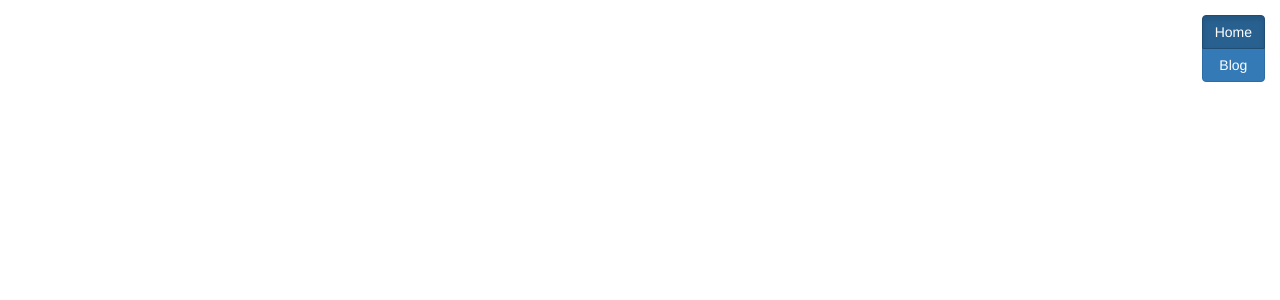
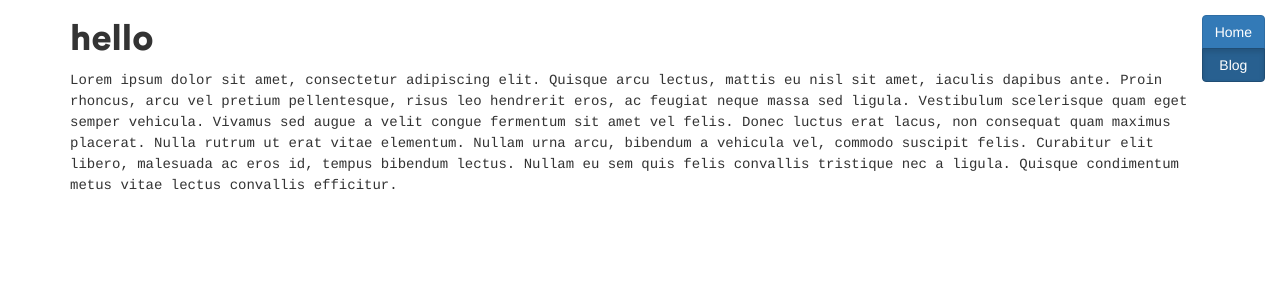
Before and after one commit to mauq/portfolio, a Jekyll site: the page built from _posts/2017-06-30-my-first-post.markdown, in a window 1280 px wide. Shown: the top 300 px of the page. Built offline with Jekyll 4.4.1, drawn with Linux system fonts in a browser that asks for light colours; nearby versions of some CDN libraries.

Commit message:
post structure works. just style individual post page, get color pallette, and get links for selected projects. then ready for master

```diff
--- a/_config.yml
+++ b/_config.yml
@@ -24,6 +24,8 @@
 twitter_username: jekyllrb
 github_username:  jekyll
 
+permalink: /blog/:title
+
 # Build settings
 markdown: kramdown
 gems:
--- a/_posts/2017-06-30-my-first-post.markdown
+++ b/_posts/2017-06-30-my-first-post.markdown
@@ -1,8 +1,10 @@
 ---
 layout: post
 title:  "My First Blog Post"
-description: "Lorem ipsum dolor sit amet, consectetur adipiscing elit. Quisque arcu lectus, mattis eu nisl sit amet, iaculis dapibus ante. Proin rhoncus, arcu vel pretium pellentesque, risus leo hendrerit eros, ac feugiat neque massa sed ligula. Vestibulum scelerisque quam eget semper vehicula. Vivamus sed augue a velit congue fermentum sit amet vel felis. Donec luctus erat lacus, non consequat quam maximus placerat. Nulla rutrum ut erat vitae elementum. Nullam urna arcu, bibendum a vehicula vel, commodo suscipit felis. Curabitur elit libero, malesuada ac eros id, tempus bibendum lectus. Nullam eu sem quis felis convallis tristique nec a ligula. Quisque condimentum metus vitae lectus convallis efficitur."
 date:   2017-06-30 13:31:43 -0800
-categories: learning
+categories: blog
 monthYear: "July 2017"
 ---
+
+# hello
+Lorem ipsum dolor sit amet, consectetur adipiscing elit. Quisque arcu lectus, mattis eu nisl sit amet, iaculis dapibus ante. Proin rhoncus, arcu vel pretium pellentesque, risus leo hendrerit eros, ac feugiat neque massa sed ligula. Vestibulum scelerisque quam eget semper vehicula. Vivamus sed augue a velit congue fermentum sit amet vel felis. Donec luctus erat lacus, non consequat quam maximus placerat. Nulla rutrum ut erat vitae elementum. Nullam urna arcu, bibendum a vehicula vel, commodo suscipit felis. Curabitur elit libero, malesuada ac eros id, tempus bibendum lectus. Nullam eu sem quis felis convallis tristique nec a ligula. Quisque condimentum metus vitae lectus convallis efficitur.
--- a/_posts/2017-06-31-my-second-post.markdown
+++ b/_posts/2017-06-31-my-second-post.markdown
@@ -1,10 +1,10 @@
 ---
 layout: post
 title:  "My Second Blog Post"
-description: "Lorem ipsum dolor sit amet, consectetur adipiscing elit. Quisque arcu lectus, mattis eu nisl sit amet, iaculis dapibus ante. Proin rhoncus, arcu vel pretium pellentesque, risus leo hendrerit eros, ac feugiat neque massa sed ligula. Vestibulum scelerisque quam eget semper vehicula. Vivamus sed augue a velit congue fermentum sit amet vel felis. Donec luctus erat lacus, non consequat quam maximus placerat. Nulla rutrum ut erat vitae elementum. Nullam urna arcu, bibendum a vehicula vel, commodo suscipit felis. Curabitur elit libero, malesuada ac eros id, tempus bibendum lectus. Nullam eu sem quis felis convallis tristique nec a ligula. Quisque condimentum metus vitae lectus convallis efficitur."
 date:   2017-06-31 13:31:43 -0800
-categories: learning
+categories: blog
 monthYear: "July 2017"
 ---
+# hello
 
 Curabitur arcu metus, mollis ut lorem quis, dapibus ullamcorper tellus. Vivamus commodo, nisi consequat elementum mollis, tellus justo ornare ligula, ac sagittis felis tortor nec mauris. Pellentesque non mi vitae mauris malesuada feugiat. Praesent molestie convallis lorem id luctus. Vivamus mi ante, placerat id turpis at, dignissim mattis libero. Etiam fringilla, massa a vehicula eleifend, lectus lorem vehicula lectus, vitae consectetur ipsum nunc ut urna. Duis interdum augue in sem rhoncus, quis faucibus eros luctus. Maecenas non neque a quam tristique congue. Nam laoreet suscipit suscipit. Nam porttitor nunc nec purus egestas auctor. Phasellus rutrum diam sit amet dolor condimentum, id gravida elit lacinia. Nunc et est mattis, mollis arcu ac, rutrum lacus. Aliquam porttitor est sed vestibulum tempus. Fusce non nulla eu augue hendrerit ullamcorper ac sit amet tortor. Mauris in placerat orci, et tristique dui.
--- a/blog-home.html
+++ b/blog-home.html
@@ -8,8 +8,8 @@
   <ul>
     {% for post in site.posts %}
       <li class="blog-post">
-        <h2><a href="#" class="blog-title">{{ post.title }}</a></h2>
-        <p class="post-description">{{ post.description }}</p>
+        <h2><a href="{{ post.url }}" class="blog-title">{{ post.title }}</a></h2>
+        <p class="post-description">{{ post.content | strip_html | strip_newlines | truncate: 150 }}</p>
       </li>
     {% endfor %}
   </ul>
--- a/main.js
+++ b/main.js
@@ -19,12 +19,4 @@
         $('#blog-btn').addClass('active');
   }
 
-  function truncate() {
-    $('.post-description').each(function() {
-      $(this).text($(this).text().substr(0, maxDesLen) + '...');
-    })
-  }
-
-  truncate();
-
 });
```
